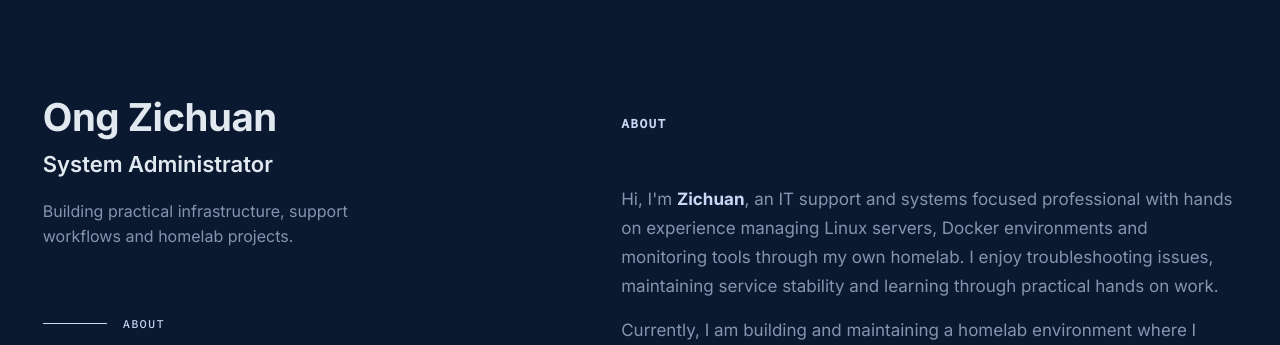
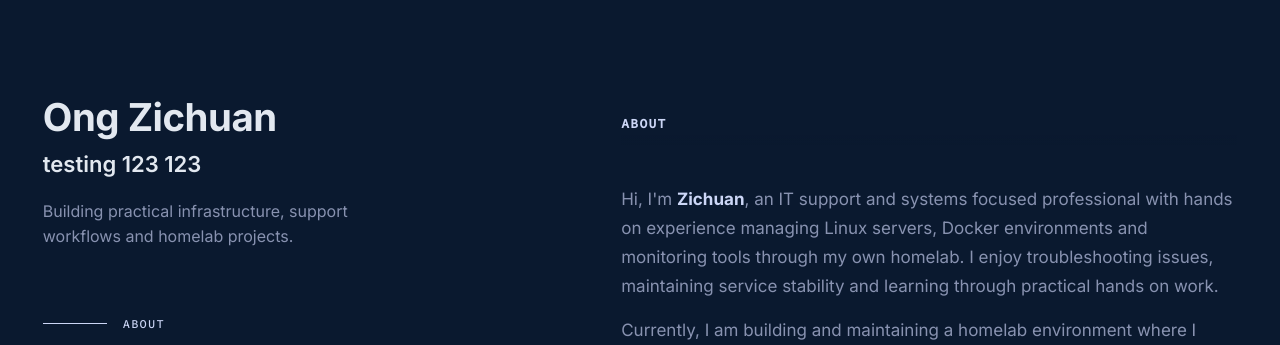
Before and after one commit to ongzichuan/flask-portfolio-site, a Flask app: template templates/index.html in a window 1280 px wide. Shown: the top 345 px of the page. Run offline with Flask 3, Linux system fonts and the light colour scheme; the template is opened without the code that fills it, so the values that code supplies are empty.

Commit message:
pipeline trigger test

```diff
--- a/templates/index.html
+++ b/templates/index.html
@@ -222,7 +222,7 @@
       <div>
         <div class="header-intro">
        <h1><a href="/" style="color:inherit; text-decoration:none;">Ong Zichuan</a></h1>
-          <h2>System Administrator</h2>
+          <h2>testing 123 123</h2>
           <p>Building practical infrastructure, support workflows and homelab projects.</p>
         </div>
 
```
